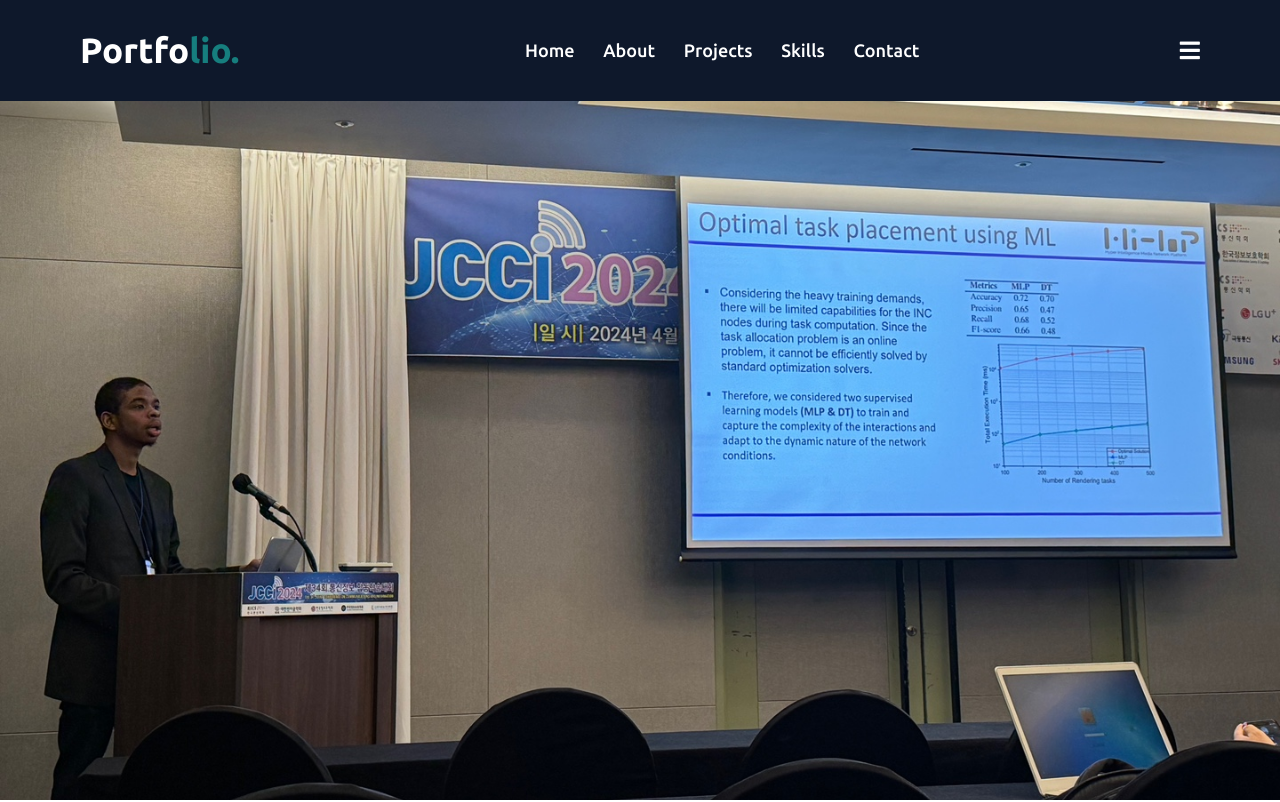
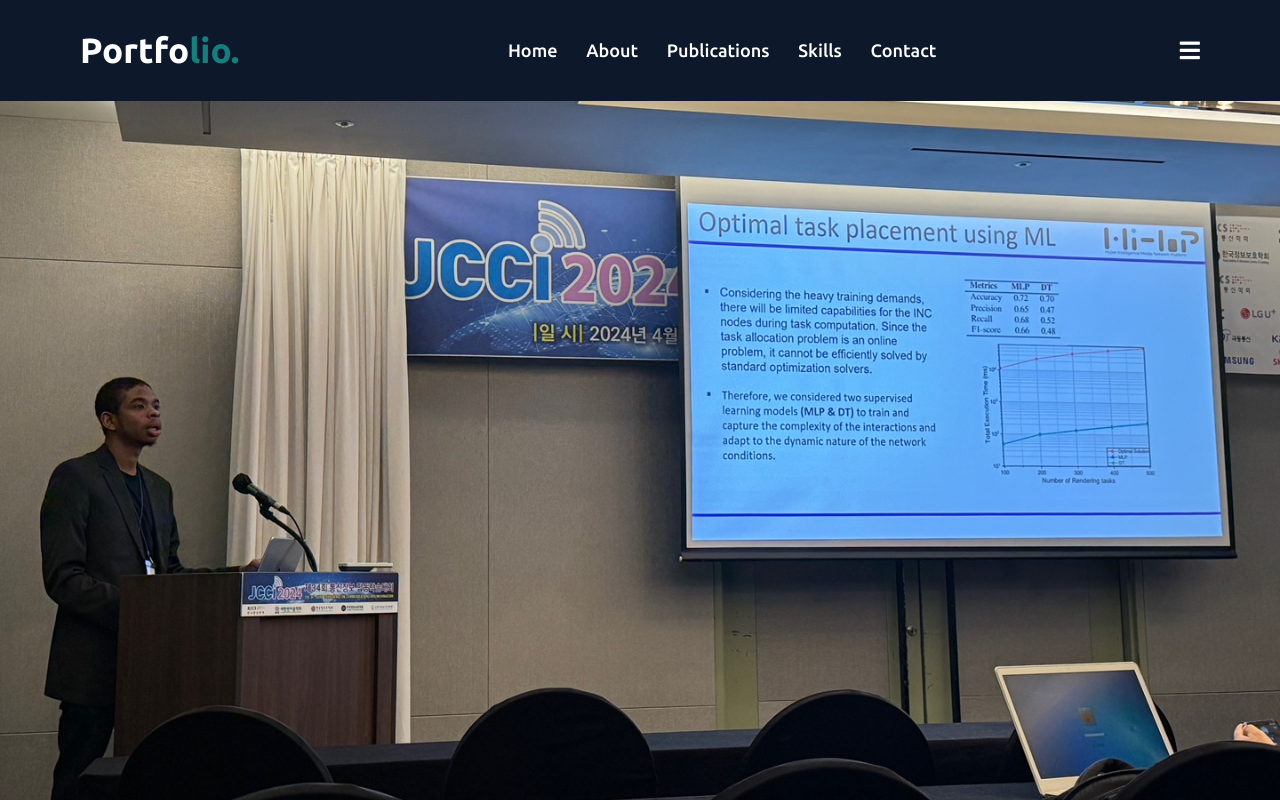
Before and after one commit to faysal-csv/site, a plain HTML site: page index.html in a window 1280 px wide. Shown: the top 802 px of the page. Drawn offline with nearby package versions, Linux system fonts and the light colour scheme.

Commit message:
Update index.html

```diff
--- a/index.html
+++ b/index.html
@@ -26,7 +26,7 @@
             <ul class="menu">
                 <li><a href="#home" class="menu-btn">Home</a></li>
                 <li><a href="#about" class="menu-btn">About</a></li>
-                <li><a href="#services" class="menu-btn">Projects</a></li>
+                <li><a href="#services" class="menu-btn">Publications</a></li>
                 <li><a href="#skills" class="menu-btn">Skills</a></li>
                 <li><a href="#contact" class="menu-btn">Contact</a></li>
             </ul>
```
